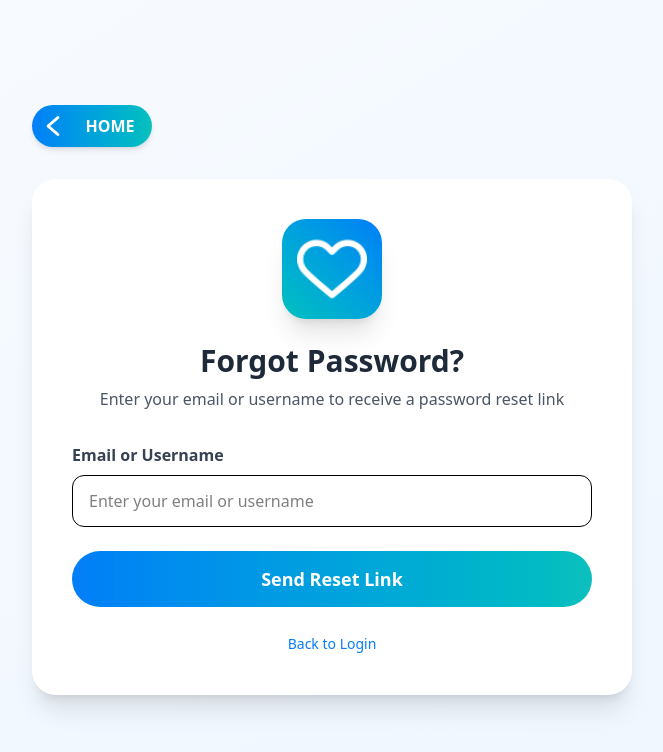
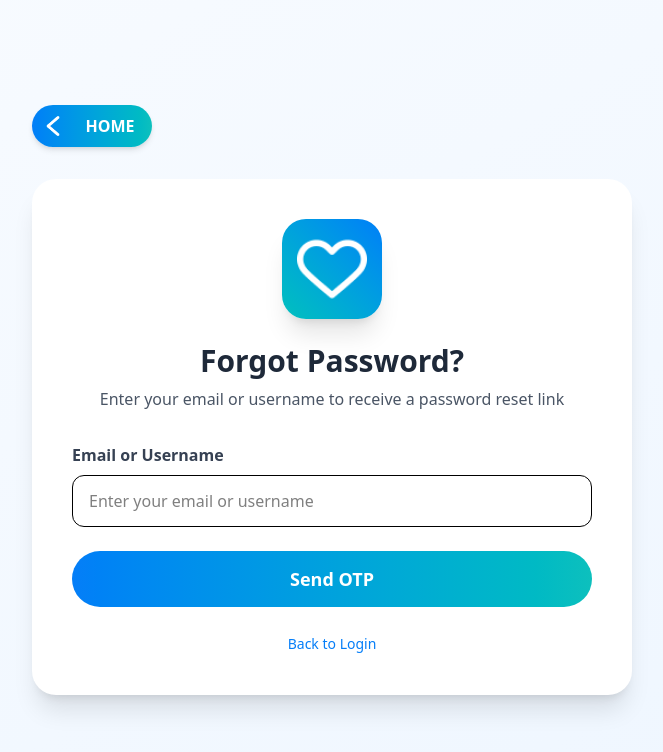
Before and after one commit to Smart-Patient-Monitoring-System/Frontend, a React (Vite) app: page /#/forgot-password in a window 1280 px wide. Shown: the top 752 px of the page, without its empty margins (308-971 px from the left). Built offline with nearby package versions, Linux system fonts and the light colour scheme.

Commit message:
updated password reset

```diff
--- a/src/pages/Login_Signup/ForgotPasswordPage.jsx
+++ b/src/pages/Login_Signup/ForgotPasswordPage.jsx
@@ -10,11 +10,14 @@ export default function ForgotPasswordPage() {
   const role = searchParams.get("role") || "PATIENT";
 
   const [emailOrUsername, setEmailOrUsername] = useState("");
+  const [otp, setOtp] = useState("");
+  const [step, setStep] = useState("EMAIL"); // EMAIL | OTP
+  const [resetSessionId, setResetSessionId] = useState("");
   const [error, setError] = useState("");
   const [success, setSuccess] = useState("");
   const [loading, setLoading] = useState(false);
 
-  const handleSubmit = async (e) => {
+  const handleSubmitEmail = async (e) => {
     e.preventDefault();
     setError("");
     setSuccess("");
@@ -27,7 +30,7 @@ export default function ForgotPasswordPage() {
     }
 
     try {
-      const response = await fetch(`${API_BASE_URL}/api/auth/forgot-password`, {
+      const response = await fetch(`${API_BASE_URL}/api/auth/forgot-password/request-otp`, {
         method: "POST",
         headers: {
           "Content-Type": "application/json",
@@ -46,7 +49,52 @@ export default function ForgotPasswordPage() {
         return;
       }
 
-      setSuccess("Password reset link has been sent to your email. Please check your inbox.");
+      setResetSessionId(data.resetSessionId);
+      setStep("OTP");
+      setSuccess("OTP has been sent to your email. Please check your inbox.");
+    } catch (err) {
+      setError("Unable to connect to server. Please try again.");
+    } finally {
+      setLoading(false);
+    }
+  };
+
+  const handleSubmitOtp = async (e) => {
+    e.preventDefault();
+    setError("");
+    setSuccess("");
+    setLoading(true);
+
+    if (!otp.trim()) {
+      setError("Please enter the OTP sent to your email");
+      setLoading(false);
+      return;
+    }
+
+    try {
+      const response = await fetch(`${API_BASE_URL}/api/auth/forgot-password/verify-otp`, {
+        method: "POST",
+        headers: {
+          "Content-Type": "application/json",
+        },
+        body: JSON.stringify({
+          resetSessionId,
+          otp: otp.trim(),
+        }),
+      });
+
+      const data = await response.json();
+
+      if (!response.ok) {
+        setError(data.message || "Invalid or expired OTP");
+        setLoading(false);
+        return;
+      }
+
+      setSuccess("OTP verified. Redirecting...");
+      setTimeout(() => {
+        navigate(`/reset-password?resetSessionId=${encodeURIComponent(resetSessionId)}&role=${role.toUpperCase()}`);
+      }, 500);
     } catch (err) {
       setError("Unable to connect to server. Please try again.");
     } finally {
@@ -102,8 +150,7 @@ export default function ForgotPasswordPage() {
             </div>
           )}
 
-          {!success && (
-            <form onSubmit={handleSubmit}>
+          <form onSubmit={step === "OTP" ? handleSubmitOtp : handleSubmitEmail}>
               <label className="font-semibold text-gray-700">
                 Email or Username
               </label>
@@ -112,8 +159,39 @@ export default function ForgotPasswordPage() {
                 placeholder="Enter your email or username"
                 value={emailOrUsername}
                 onChange={(e) => setEmailOrUsername(e.target.value)}
+                disabled={step === "OTP"}
                 className="w-full h-[52px] mt-2 mb-6 px-4 rounded-xl border focus:border-[#057EF8] outline-none"
               />
+
+              {step === "OTP" && (
+                <>
+                  <label className="font-semibold text-gray-700">OTP</label>
+                  <input
+                    type="text"
+                    inputMode="numeric"
+                    placeholder="Enter 6-digit code"
+                    value={otp}
+                    onChange={(e) => setOtp(e.target.value)}
+                    className="w-full h-[52px] mt-2 mb-6 px-4 rounded-xl border focus:border-[#057EF8] outline-none"
+                  />
+
+                  <div className="mb-4 text-right">
+                    <button
+                      type="button"
+                      onClick={() => {
+                        setStep("EMAIL");
+                        setOtp("");
+                        setResetSessionId("");
+                        setSuccess("");
+                        setError("");
+                      }}
+                      className="text-sm text-[#057EF8] hover:text-[#0DC0BD] hover:underline transition"
+                    >
+                      Back
+                    </button>
+                  </div>
+                </>
+              )}
 
               <button
                 type="submit"
@@ -122,10 +200,9 @@ export default function ForgotPasswordPage() {
                   text-white font-semibold text-lg hover:scale-105 transition
                   disabled:opacity-50 disabled:cursor-not-allowed"
               >
-                {loading ? "Sending..." : "Send Reset Link"}
+                {loading ? "Please wait..." : step === "OTP" ? "Verify OTP" : "Send OTP"}
               </button>
             </form>
-          )}
 
           <div className="mt-6 text-center">
             <button
--- a/src/pages/Login_Signup/ResetPasswordPage.jsx
+++ b/src/pages/Login_Signup/ResetPasswordPage.jsx
@@ -7,12 +7,11 @@ import heart from "../../assets/images/heart.png";
 export default function ResetPasswordPage() {
   const navigate = useNavigate();
   const [searchParams] = useSearchParams();
-  const tokenFromUrl = searchParams.get("token") || "";
+  const resetSessionIdFromUrl = searchParams.get("resetSessionId") || "";
   const roleFromUrl = searchParams.get("role") || "";
 
-  const [token, setToken] = useState(tokenFromUrl);
+  const [resetSessionId, setResetSessionId] = useState(resetSessionIdFromUrl);
   const [role, setRole] = useState(roleFromUrl);
-  const [currentPassword, setCurrentPassword] = useState("");
   const [newPassword, setNewPassword] = useState("");
   const [confirmPassword, setConfirmPassword] = useState("");
   const [error, setError] = useState("");
@@ -20,26 +19,21 @@ export default function ResetPasswordPage() {
   const [loading, setLoading] = useState(false);
 
   useEffect(() => {
-    if (tokenFromUrl) {
-      setToken(tokenFromUrl);
+    if (resetSessionIdFromUrl) {
+      setResetSessionId(resetSessionIdFromUrl);
     }
     if (roleFromUrl) {
       setRole(roleFromUrl.toUpperCase());
     }
-  }, [tokenFromUrl, roleFromUrl]);
+  }, [resetSessionIdFromUrl, roleFromUrl]);
 
   const handleSubmit = async (e) => {
     e.preventDefault();
     setError("");
     setSuccess("");
 
-    if (!token.trim()) {
-      setError("Reset token is required");
-      return;
-    }
-
-    if (!currentPassword.trim()) {
-      setError("Please enter your current password");
+    if (!resetSessionId.trim()) {
+      setError("Reset session is required. Please restart the forgot password process.");
       return;
     }
 
@@ -61,14 +55,13 @@ export default function ResetPasswordPage() {
     setLoading(true);
 
     try {
-      const response = await fetch(`${API_BASE_URL}/api/auth/reset-password`, {
+      const response = await fetch(`${API_BASE_URL}/api/auth/forgot-password/reset`, {
         method: "POST",
         headers: {
           "Content-Type": "application/json",
         },
         body: JSON.stringify({
-          token: token.trim(),
-          currentPassword: currentPassword,
+          resetSessionId: resetSessionId.trim(),
           newPassword: newPassword,
         }),
       });
@@ -139,7 +132,7 @@ export default function ResetPasswordPage() {
             Reset Password
           </h2>
           <p className="text-gray-600 text-center mb-8">
-            Enter your current password and choose a new password
+            Choose a new password
           </p>
 
           {error && (
@@ -155,28 +148,6 @@ export default function ResetPasswordPage() {
           )}
 
           <form onSubmit={handleSubmit}>
-            <label className="font-semibold text-gray-700">
-              Reset Token
-            </label>
-            <input
-              type="text"
-              placeholder="Enter reset token"
-              value={token}
-              onChange={(e) => setToken(e.target.value)}
-              className="w-full h-[52px] mt-2 mb-5 px-4 rounded-xl border focus:border-[#057EF8] outline-none"
-            />
-
-            <label className="font-semibold text-gray-700">
-              Current Password
-            </label>
-            <input
-              type="password"
-              placeholder="Enter your current password"
-              value={currentPassword}
-              onChange={(e) => setCurrentPassword(e.target.value)}
-              className="w-full h-[52px] mt-2 mb-5 px-4 rounded-xl border focus:border-[#057EF8] outline-none"
-            />
-
             <label className="font-semibold text-gray-700">
               New Password
             </label>
```
